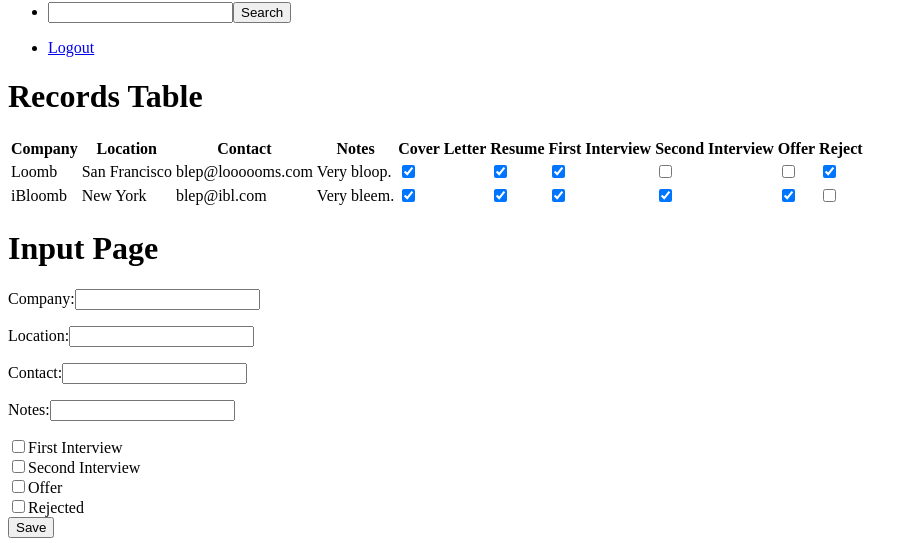
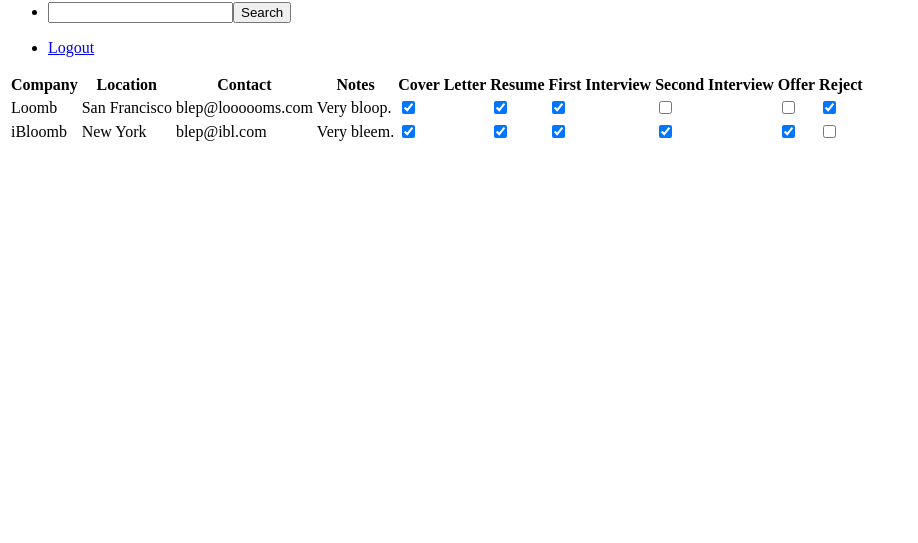
Before and after one commit to uvilchis/JobCRM, a React app: page / in a window 1280 px wide. Shown: the part 370-913 px from the top of the page, without its empty margins (0-918 px from the left). After the commit the page ends 800 px from the top, so only its background shows below. Built offline with nearby package versions, Linux system fonts and the light colour scheme; the HTML template or start-up script is replaced by a standard one.

Commit message:
rendering with React Router, switched helperfunctions to React class instead of window

```diff
--- a/package.json
+++ b/package.json
@@ -25,6 +25,8 @@
     "react": "^16.0.0",
     "react-bootstrap": "^0.31.5",
     "react-dom": "^16.0.0",
+    "react-router": "^4.2.0",
+    "react-router-dom": "^4.2.2",
     "sequelize": "^4.22.5",
     "sqlite3": "^3.1.13",
     "webpack": "^3.8.1",
--- a/react-client/src/HelperFuncStateStorage.js
+++ b/react-client/src/HelperFuncStateStorage.js
@@ -1,9 +1,6 @@
 import React from 'react';
 
-export default class HelperFuncStateStorage {
-  constructor(props){
-  }
-
+class HelperFuncStateStorage {
   //don't console.log here if you're trying to debug.
   //console.log where the function is being called before return and after render
 
@@ -21,13 +18,8 @@ export default class HelperFuncStateStorage {
     return null;
   }
 
-  switchView(inst, view, e) {
-    console.log('switch!')
-    let stateUpdate = {};
-    // if(view ){
-    //
-    // }
-    return null;
-  }
 
 }
+
+const instanceHelper = new HelperFuncStateStorage();
+export default instanceHelper
--- a/react-client/src/components/App.jsx
+++ b/react-client/src/components/App.jsx
@@ -5,6 +5,12 @@ import SearchBar from './SearchBar.jsx';
 import RecordsTable from './RecordsTable.jsx';
 import RecordsTableEntry from './RecordsTableEntry.jsx';
 import Input from './Input.jsx';
+import {
+    BrowserRouter as Router,
+    Route,
+    Link
+  } from 'react-router-dom'
+
 
 let testArray = [
    {
@@ -50,6 +56,7 @@ class App extends React.Component {
 
   render() {
     return (
+      <Router>
         <div>
             <nav className="navbar navbar-default">
               <div className="container-fluid">
@@ -57,16 +64,14 @@ class App extends React.Component {
                   <li className="logo"><Logo />
                   </li>
                   <li className="link-button">
-                  <a href="#">
+                    <Link to="/">
                       <LinkButton title='Records' />
-                  </a>
+                    </Link>
                   </li>
-                <li className="link-button" onClick={(e)=>{
-                  window.hf.switchView(this, 'currentView', e);
-                }}>
-                  <a href="#">
+                  <li className="link-button">
+                    <Link to="/input">
                       <LinkButton title='Insert' />
-                  </a>
+                    </Link>
                   </li>
                 </ul>
                 <ul className="nav navbar-nav">
@@ -84,22 +89,32 @@ class App extends React.Component {
               </div>
             </nav>
 
+            <Route exact path="/" render={() => < RecordsTable records={testArray} /> } />
 
 
-
-          <div>
-            <h1>Records Table</h1>
-              <RecordsTable records={testArray} />
-          </div>
-
-          <div className="col-md-6 col-md-offset-3">
-            <h1>Input Page</h1>
-            <Input />
-          </div>
+            <Route exact path="/input" className="col-md-6 col-md-offset-3" render={() => <Input />} />
 
         </div>
+      </Router>
     )
   }
 }
 
+
+// <Router>
+//     <div>
+//       <ul>
+//         <li><Link to="/">Home</Link></li>
+//         <li><Link to="/about">About</Link></li>
+//         <li><Link to="/topics">Topics</Link></li>
+//       </ul>
+//
+//       <hr/>
+//
+//       <Route exact path="/" component={Home}/>
+//       <Route path="/about" component={About}/>
+//       <Route path="/topics" component={Topics}/>
+//     </div>
+//   </Router>
+
 export default App
--- a/react-client/src/components/input.jsx
+++ b/react-client/src/components/input.jsx
@@ -1,4 +1,5 @@
 import React from 'react';
+import hf from '../HelperFuncStateStorage';
 
 export default class Input extends React.Component {
   constructor(props) {
@@ -22,48 +23,48 @@ export default class Input extends React.Component {
       <p>
         Company:
         <input type="text" value={this.state.companyValue} onChange={(e) => {
-          window.hf.updateFieldValue(this, 'companyValue', e)
+          hf.updateFieldValue(this, 'companyValue', e)
         }} />
       </p>
       <p>
         Location:
         <input type="text" value={this.state.locationValue} onChange={(e) => {
-          window.hf.updateFieldValue(this, 'locationValue', e)
+          hf.updateFieldValue(this, 'locationValue', e)
         }} />
       </p>
       <p>
         Contact:
         <input type="text" value={this.state.contactValue} onChange={(e) => {
-          window.hf.updateFieldValue(this, 'contactValue', e)
+          hf.updateFieldValue(this, 'contactValue', e)
         }} />
       </p>
       <p>
         Notes:
         <input type="text" value={this.state.notesValue} onChange={(e)=> {
-          window.hf.updateFieldValue(this, 'notesValue', e)
+          hf.updateFieldValue(this, 'notesValue', e)
         }} />
       </p>
         <div>
           <input type="checkbox" value={this.state.firstInterview} onChange={(e) => {
-            window.hf.toggleCheckBox(this, 'firstInterview', e)
+            hf.toggleCheckBox(this, 'firstInterview', e)
           }}/>
           First Interview
         </div>
         <div>
           <input type="checkbox" value={this.state.secondInterview} onChange={(e)=> {
-            window.hf.toggleCheckBox(this, 'secondInterview', e)
+            hf.toggleCheckBox(this, 'secondInterview', e)
           }}/>
           Second Interview
         </div>
         <div>
           <input type="checkbox" value={this.state.offer} onChange={(e)=> {
-            window.hf.toggleCheckBox(this, 'offer', e)
+            hf.toggleCheckBox(this, 'offer', e)
           }}/>
           Offer
         </div>
         <div>
           <input type="checkbox" value={this.state.rejection} onChange={(e)=> {
-            window.hf.toggleCheckBox(this, 'rejected', e)
+            hf.toggleCheckBox(this, 'rejected', e)
           }}/>
           Rejected
         </div>
--- a/react-client/src/index.jsx
+++ b/react-client/src/index.jsx
@@ -3,6 +3,4 @@ import ReactDOM from 'react-dom';
 import App from './components/App.jsx';
 import HelperFuncStateStorage from './HelperFuncStateStorage.js';
 
-window.hf = new HelperFuncStateStorage();
-
 ReactDOM.render(<App />, document.getElementById('app'))
```
Lines whose indentation alone changed are shown as unchanged.
